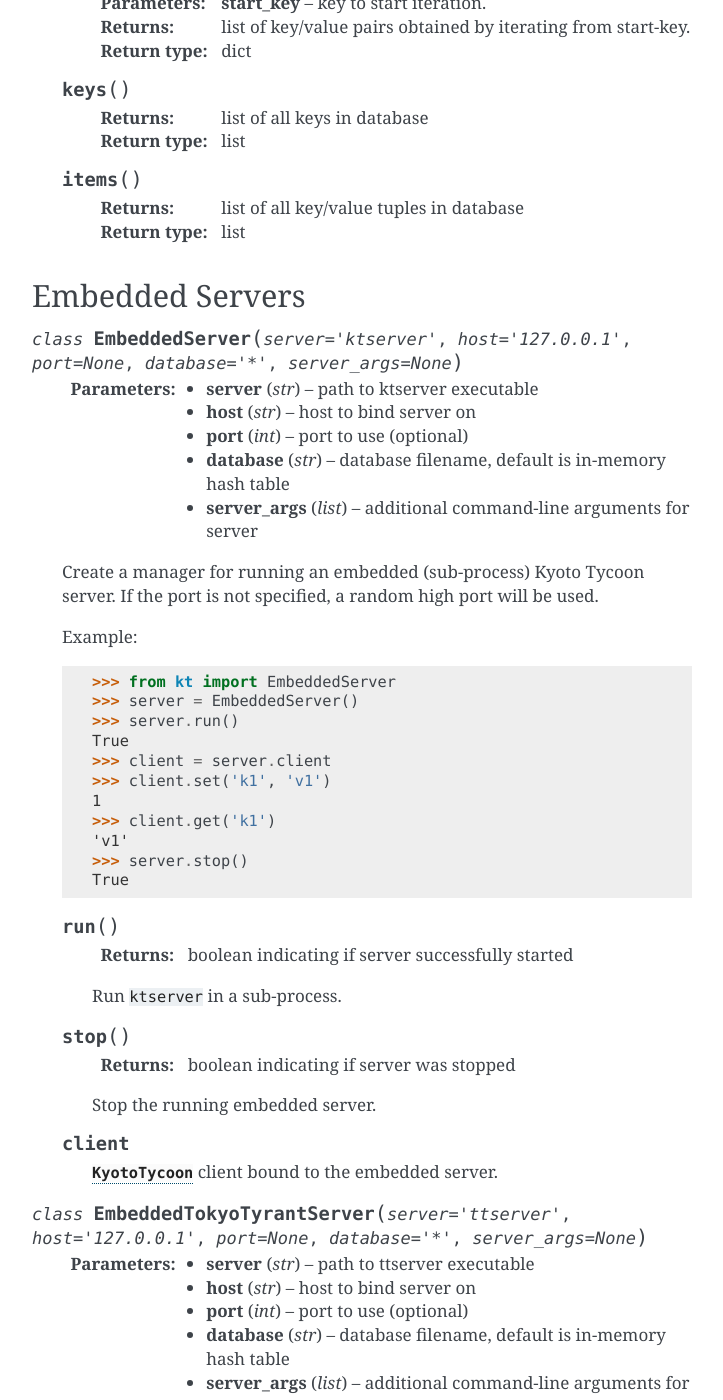
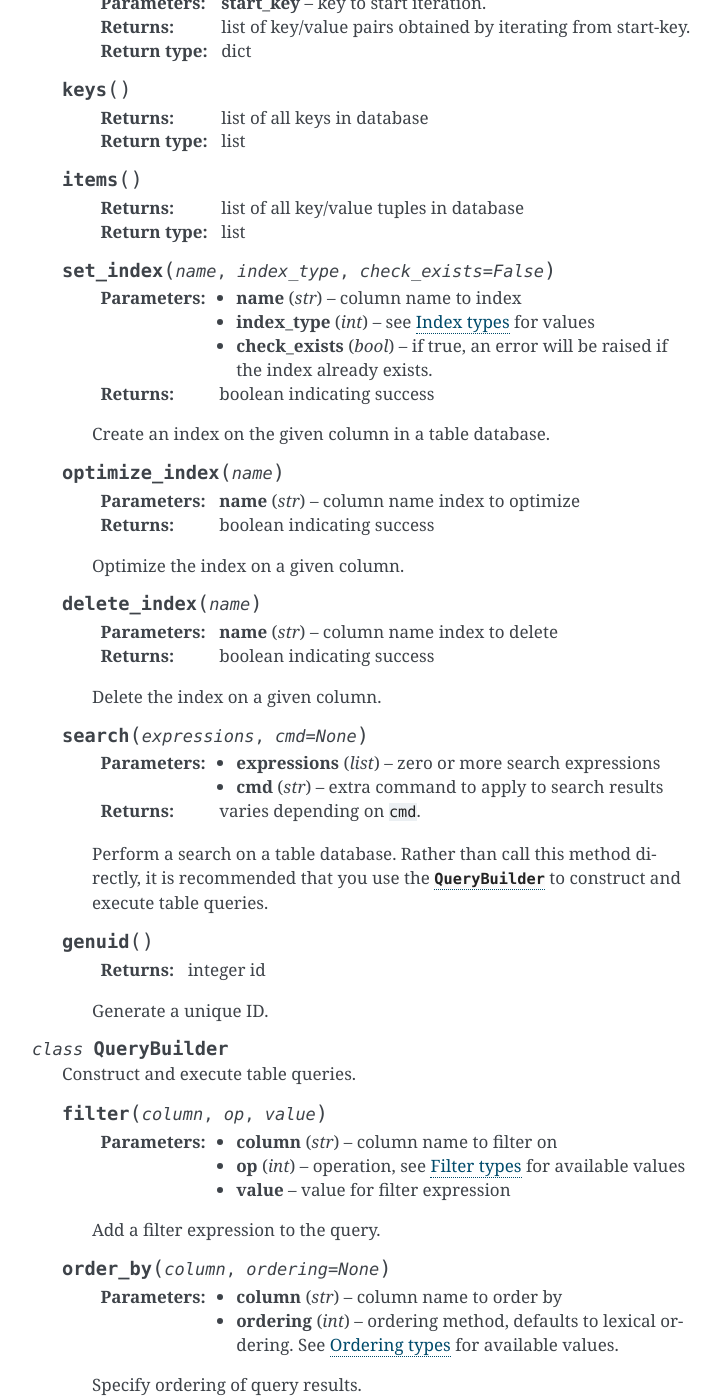
Before and after one commit to coleifer/kt, a Sphinx documentation site: the page built from docs/api.rst, in a window 1280 px wide and 1400 px high, scrolled down 13534 px. Shown: the whole window, without its empty margins (388-1111 px from the left). Built offline with Sphinx 7.4.7, drawn with Linux system fonts in a browser that asks for light colours; some of the changed text lies outside the part shown.

Commit message:
Document constants and search/index features.

```diff
--- a/docs/api.rst
+++ b/docs/api.rst
@@ -31,6 +31,7 @@
 
     Special serializer for use with TokyoTyrant's remote table database. Values
     are represented as dictionaries.
+
 
 Kyoto Tycoon client
 -------------------
@@ -689,6 +690,187 @@
         :return: list of all key/value tuples in database
         :rtype: list
 
+    .. py:method:: set_index(name, index_type, check_exists=False)
+
+        :param str name: column name to index
+        :param int index_type: see :ref:`index-types` for values
+        :param bool check_exists: if true, an error will be raised if the index
+            already exists.
+        :return: boolean indicating success
+
+        Create an index on the given column in a table database.
+
+    .. py:method:: optimize_index(name)
+
+        :param str name: column name index to optimize
+        :return: boolean indicating success
+
+        Optimize the index on a given column.
+
+    .. py:method:: delete_index(name)
+
+        :param str name: column name index to delete
+        :return: boolean indicating success
+
+        Delete the index on a given column.
+
+    .. py:method:: search(expressions, cmd=None)
+
+        :param list expressions: zero or more search expressions
+        :param str cmd: extra command to apply to search results
+        :return: varies depending on ``cmd``.
+
+        Perform a search on a table database. Rather than call this method
+        directly, it is recommended that you use the :py:class:`QueryBuilder`
+        to construct and execute table queries.
+
+    .. py:method:: genuid()
+
+        :return: integer id
+
+        Generate a unique ID.
+
+
+.. py:class:: QueryBuilder
+
+    Construct and execute table queries.
+
+    .. py:method:: filter(column, op, value)
+
+        :param str column: column name to filter on
+        :param int op: operation, see :ref:`filter-types` for available values
+        :param value: value for filter expression
+
+        Add a filter expression to the query.
+
+    .. py:method:: order_by(column, ordering=None)
+
+        :param str column: column name to order by
+        :param int ordering: ordering method, defaults to lexical ordering.
+            See :ref:`ordering-types` for available values.
+
+        Specify ordering of query results.
+
+    .. py:method:: limit(limit=None)
+
+        :param int limit: maximum number of results
+
+        Limit the number of results returned by query.
+
+    .. py:method:: offset(offset=None)
+
+        :param int offset: number of results to skip over.
+
+        Skip over results returned by query.
+
+    .. py:method:: execute(client)
+
+        :param TokyoTyrant client: database client
+        :return: list of keys matching query criteria
+        :rtype: list
+
+        Execute the query and return a list of the keys of matching records.
+
+    .. py:method:: delete(client)
+
+        :param TokyoTyrant client: database client
+        :return: boolean indicating success
+
+        Delete records that match the query criteria.
+
+    .. py:method:: get(client)
+
+        :param TokyoTyrant client: database client
+        :return: list of 2-tuples consisting of ``key, value``.
+        :rtype list:
+
+        Execute query and return a list of keys and values for records matching
+        the query criteria.
+
+    .. py:method:: count(client)
+
+        :param TokyoTyrant client: database client
+        :return: number of query results
+
+        Return count of matching records.
+
+
+.. _index-types:
+
+Index types
+^^^^^^^^^^^
+
+.. py:data:: INDEX_STR
+
+.. py:data:: INDEX_NUM
+
+.. py:data:: INDEX_TOKEN
+
+.. py:data:: INDEX_QGRAM
+
+.. _filter-types:
+
+Filter types
+^^^^^^^^^^^^
+
+.. py:data:: OP_STR_EQ
+
+.. py:data:: OP_STR_CONTAINS
+
+.. py:data:: OP_STR_STARTSWITH
+
+.. py:data:: OP_STR_ENDSWITH
+
+.. py:data:: OP_STR_ALL
+
+.. py:data:: OP_STR_ANY
+
+.. py:data:: OP_STR_ANYEXACT
+
+.. py:data:: OP_STR_REGEX
+
+.. py:data:: OP_NUM_EQ
+
+.. py:data:: OP_NUM_GT
+
+.. py:data:: OP_NUM_GE
+
+.. py:data:: OP_NUM_LT
+
+.. py:data:: OP_NUM_LE
+
+.. py:data:: OP_NUM_BETWEEN
+
+.. py:data:: OP_NUM_ANYEXACT
+
+.. py:data:: OP_FTS_PHRASE
+
+.. py:data:: OP_FTS_ALL
+
+.. py:data:: OP_FTS_ANY
+
+.. py:data:: OP_FTS_EXPRESSION
+
+.. py:data:: OP_NEGATE
+
+    Combine with other operand using bitwise-or to negate the filter.
+
+.. py:data:: OP_NOINDEX
+
+    Combine with other operand using bitwise-or to prevent using an index.
+
+.. _ordering-types:
+
+Ordering types
+^^^^^^^^^^^^^^
+
+.. py:data:: ORDER_STR_ASC
+
+.. py:data:: ORDER_STR_DESC
+
+.. py:data:: ORDER_NUM_ASC
+
+.. py:data:: ORDER_NUM_DESC
 
 Embedded Servers
 ----------------
```
